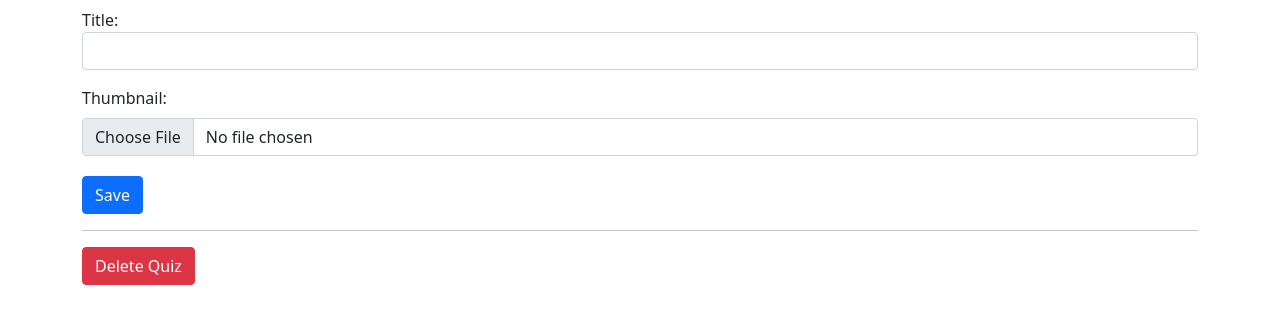
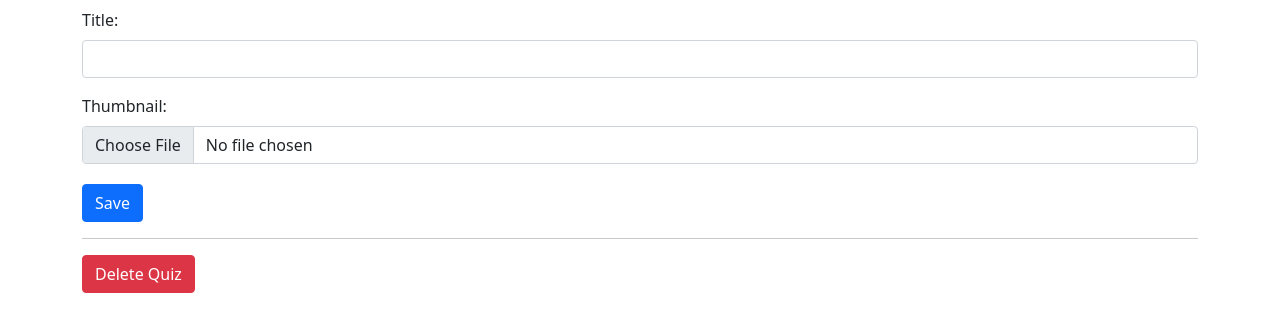
Before and after one commit to davrichter/quiz_django, a Django app: template quiz_app/templates/quiz_app/edit_quiz.html in a window 1280 px wide. Shown: the part 76-408 px from the top of the page. Run offline with Django 4.2, Linux system fonts and the light colour scheme; the template is opened without the code that fills it, so the values that code supplies are empty; some libraries are stand-ins or nearby versions.

Commit message:
Fix ui problem.

```diff
--- a/quiz_app/templates/quiz_app/edit_quiz.html
+++ b/quiz_app/templates/quiz_app/edit_quiz.html
@@ -8,7 +8,7 @@
         <form method="POST" class="mt-2" action="{% url 'EditQuizView' quiz_id=quiz.id %}" enctype="multipart/form-data">
             {% csrf_token %}
             <div class="mb-3">
-                <label for="title">Title:</label>
+                <label for="title" class="form-label">Title:</label>
                 <input id="title" name="title" value="{{ quiz.title }}" class="form-control">
             </div>
             <div class="mb-3">
```
